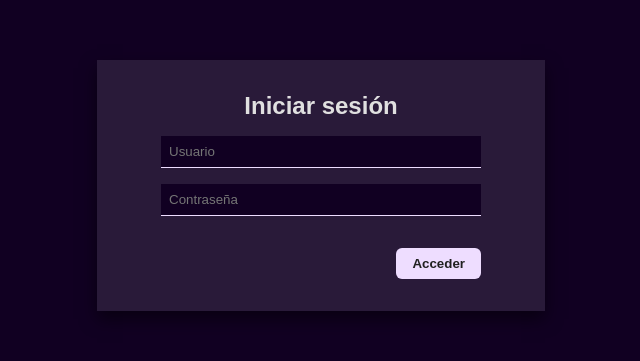
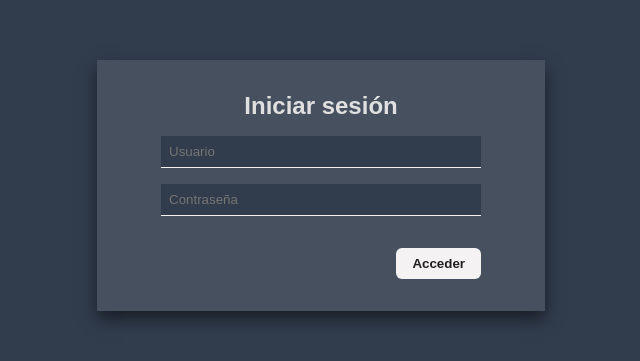
Before and after one commit to Pitanga19/sistema-clinica, a React (Vite) app in the folder front/: page /login in a window 1280 px wide. Shown: the part 215-576 px from the top of the page, without its empty margins (319-959 px from the left). Built offline with nearby package versions, Linux system fonts and the light colour scheme.

Commit message:
Modificar colores

```diff
--- a/front/src/shared/theme/themes.ts
+++ b/front/src/shared/theme/themes.ts
@@ -1,24 +1,30 @@
-const DARK_MAIN_COLOR = '#110022'
+const DARK_MAIN_COLOR = '#313c4d'
 const DARK_TEXT_COLOR = '#E0E0E0'
-const DARK_HOVER_COLOR = '#DDBBEE'
-const LIGHT_MAIN_COLOR = '#EEDDFF'
+const LIGHT_MAIN_COLOR = '#f4f2f3'
 const LIGHT_TEXT_COLOR = '#202020'
-const LIGHT_HOVER_COLOR = '#442266'
+
+const DARK_BUTTON_COLOR = LIGHT_MAIN_COLOR
+const DARK_HOVER_COLOR = '#d4d2d3'
+const DARK_BUTTON_TEXT_COLOR = LIGHT_TEXT_COLOR
+
+const LIGHT_BUTTON_COLOR = DARK_MAIN_COLOR
+const LIGHT_HOVER_COLOR = '#101936'
+const LIGHT_BUTTON_TEXT_COLOR = DARK_TEXT_COLOR
 
 export const darkTheme = {
     background: DARK_MAIN_COLOR,
     text: DARK_TEXT_COLOR,
-    buttonBackground: LIGHT_MAIN_COLOR,
+    buttonBackground: DARK_BUTTON_COLOR,
     buttonHoverBackground: DARK_HOVER_COLOR,
-    buttonTextColor: LIGHT_TEXT_COLOR,
+    buttonTextColor: DARK_BUTTON_TEXT_COLOR,
 }
 
 export const lightTheme = {
     background: LIGHT_MAIN_COLOR,
     text: LIGHT_TEXT_COLOR,
-    buttonBackground: DARK_MAIN_COLOR,
+    buttonBackground: LIGHT_BUTTON_COLOR,
     buttonHoverBackground: LIGHT_HOVER_COLOR,
-    buttonTextColor: DARK_TEXT_COLOR,
+    buttonTextColor: LIGHT_BUTTON_TEXT_COLOR,
 }
 
 export type Theme = typeof darkTheme | typeof lightTheme
```
